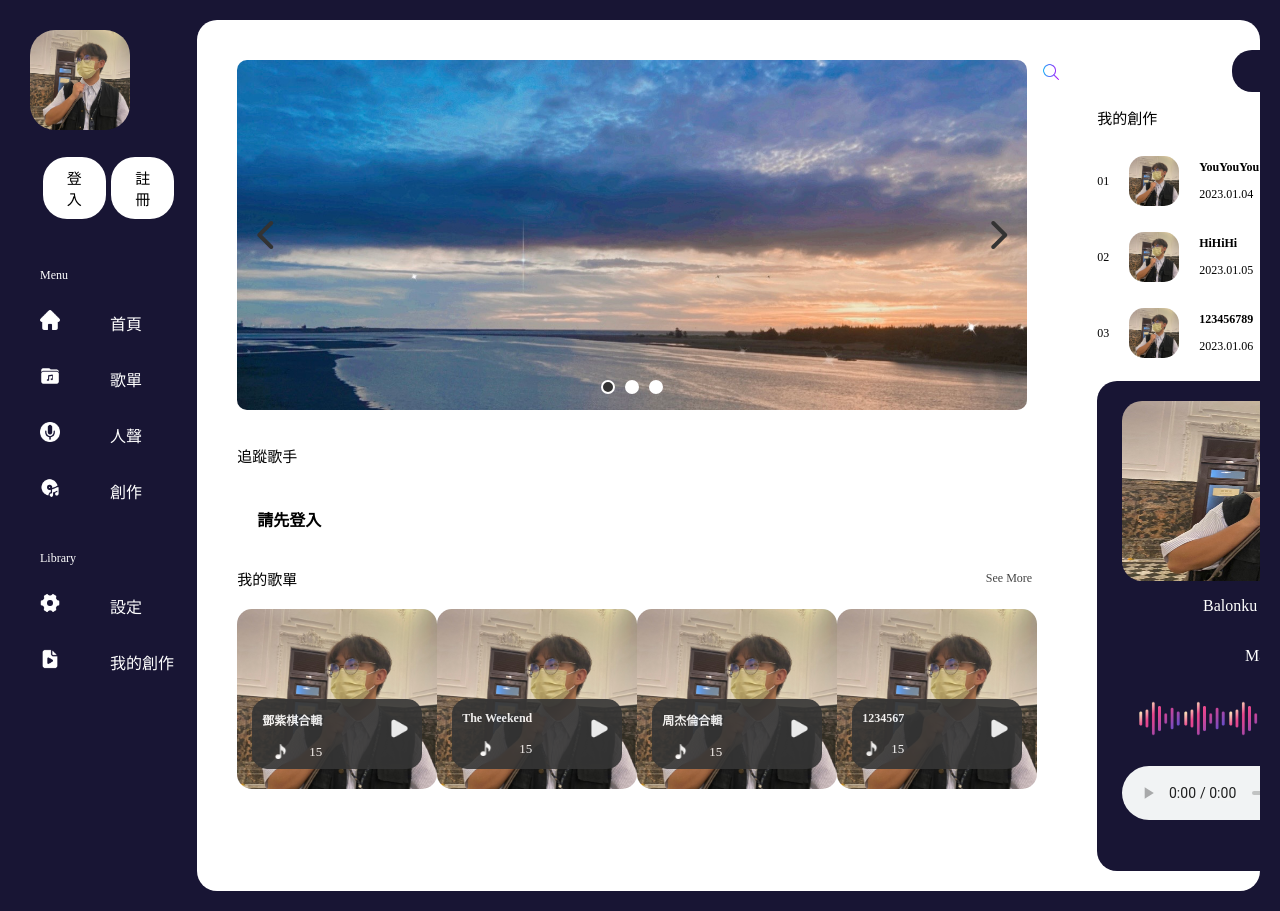
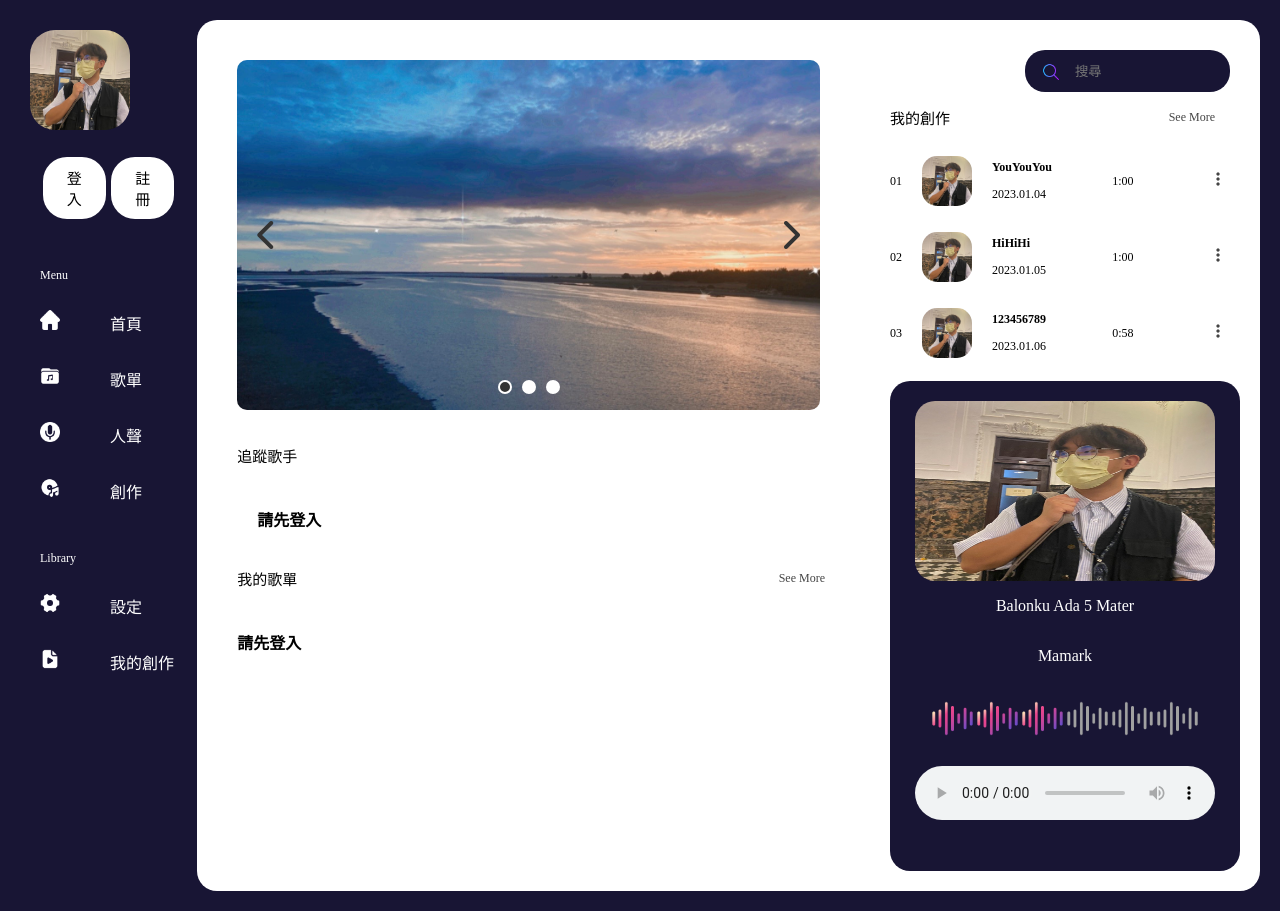
Before and after one commit to weijay0804/song_project, a Django app: page / in a window 1280 px wide. Run offline with Django 4.2, Linux system fonts and the light colour scheme; some libraries are stand-ins or nearby versions.

Commit message:
feat: 新增 顯示使用者播放清單功能

```diff
--- a/templates/index.html
+++ b/templates/index.html
@@ -342,99 +342,43 @@
 
                 <div class="songlist">
 
+                    {% if is_login %}
+
+                    {% if song_list %}
+
+                    {% for list in song_list %}
                     <div class="list-item">
                         <div class="songlist-play-button">
                             <div class="songlist-play">
                                 <div class="songlist-name">
-                                    <p>鄧紫棋合輯</p>
+                                    <p>{{ list.list_name }}</p>
                                 </div>
                                 <div class="songlist-bottom">
                                     <div class="songlist-icon">
                                         <img src="{% static 'images/music2.png' %}" alt="">
                                     </div>
                                     <div class="songlist-count">
-                                        <p>15</p>
-                                    </div>
-                                </div>
-                            </div>
-
+                                        <p>{{ list.count }}</p>
+                                    </div>
+                                </div>
+                            </div>
                             <div class="play-button-img">
                                 <img src="{% static 'images/play.png' %}" alt="">
                             </div>
                         </div>
-
-                    </div>
-
-                    <div class="list-item">
-                        <div class="songlist-play-button">
-                            <div class="songlist-play">
-                                <div class="songlist-name">
-                                    <p>The Weekend</p>
-                                </div>
-                                <div class="songlist-bottom">
-                                    <div class="songlist-icon">
-                                        <img src="{% static 'images/music2.png' %}" alt="">
-                                    </div>
-                                    <div class="songlist-count">
-                                        <p>15</p>
-                                    </div>
-                                </div>
-                            </div>
-
-                            <div class="play-button-img">
-                                <img src="{% static 'images/play.png' %}" alt="">
-                            </div>
-                        </div>
-                    </div>
-
-                    <div class="list-item">
-                        <div class="songlist-play-button">
-                            <div class="songlist-play">
-                                <div class="songlist-name">
-                                    <p>周杰倫合輯</p>
-                                </div>
-                                <div class="songlist-bottom">
-                                    <div class="songlist-icon">
-                                        <img src="{% static 'images/music2.png' %}" alt="">
-                                    </div>
-                                    <div class="songlist-count">
-                                        <p>15</p>
-                                    </div>
-                                </div>
-                            </div>
-
-                            <div class="play-button-img">
-                                <img src="{% static 'images/play.png' %}" alt="">
-                            </div>
-                        </div>
-                    </div>
-
-                    <div class="list-item">
-                        <div class="songlist-play-button">
-                            <div class="songlist-play">
-                                <div class="songlist-name">
-                                    <p>1234567</p>
-                                </div>
-                                <div class="songlist-bottom">
-                                    <div class="songlist-icon">
-                                        <img src="{% static 'images/music2.png' %}" alt="">
-                                    </div>
-                                    <div class="songlist-count">
-                                        <p>15</p>
-                                    </div>
-                                </div>
-                            </div>
-
-                            <div class="play-button-img">
-                                <img src="{% static 'images/play.png' %}" alt="">
-                            </div>
-                        </div>
-                    </div>
-
-                </div>
-
-            </div>
-
+                    </div>
+                    {% endfor %}
+
+                    {% else %}
+                    <h4>還沒有歌曲清單</h4>
+                    {% endif %}
+
+                    {% else %}
+                    <h4>請先登入</h4>
+                    {% endif %}
+
+                </div>
+            </div>
 
 
             <div class="home-right">
--- a/topic_app/views.py
+++ b/topic_app/views.py
@@ -30,6 +30,9 @@
         love_relation_singer = crud.get_relation_singer(username)
 
         content["love_relation_singer"] = love_relation_singer
+
+        user_song_list = crud.get_song_list(username)
+        content["song_list"] = user_song_list
 
     return render(request, 'index.html', content)  # 執行結束後跳回index
 
```
Also changed, not shown: topic_app/crud.py (+24 -0 lines).
